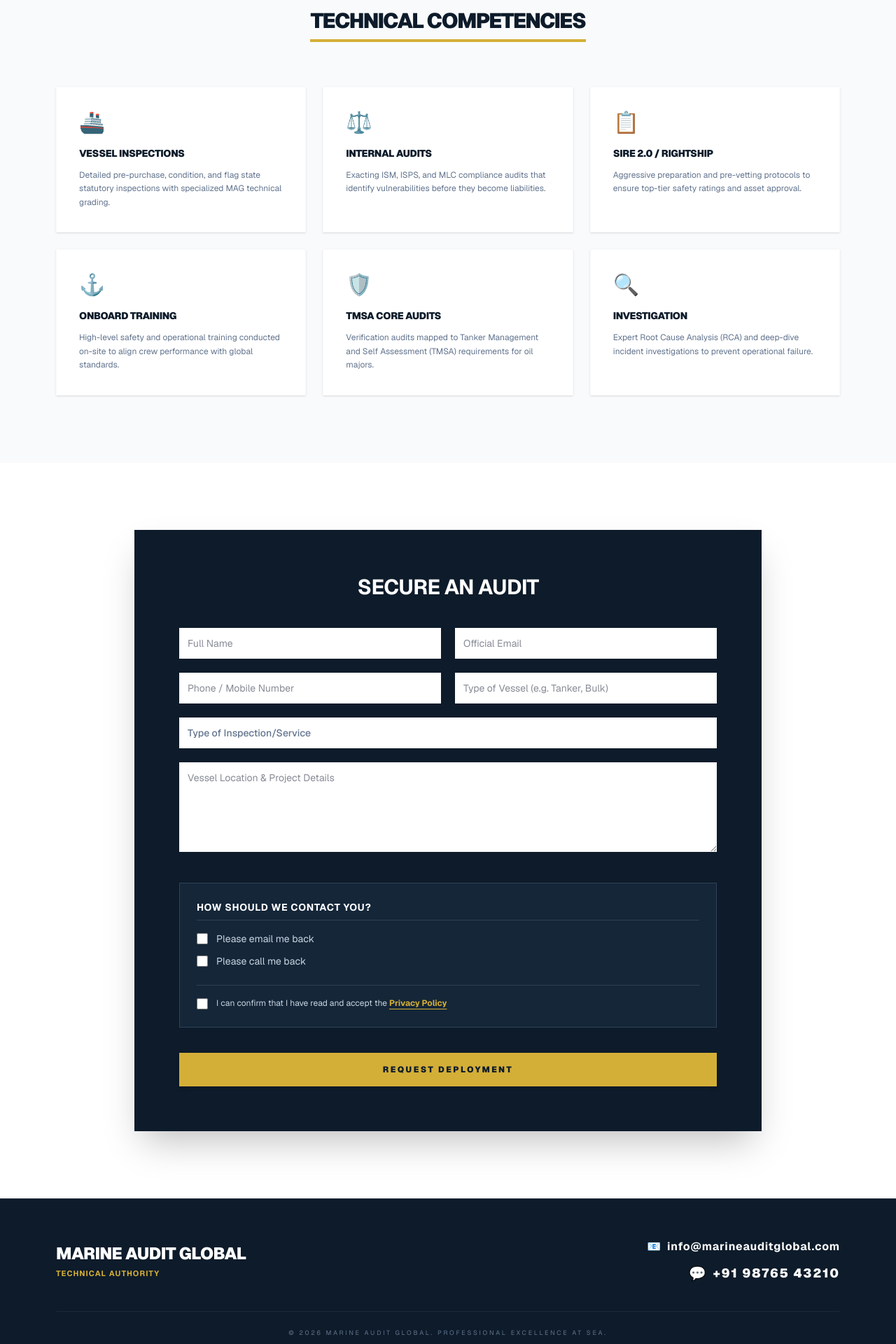
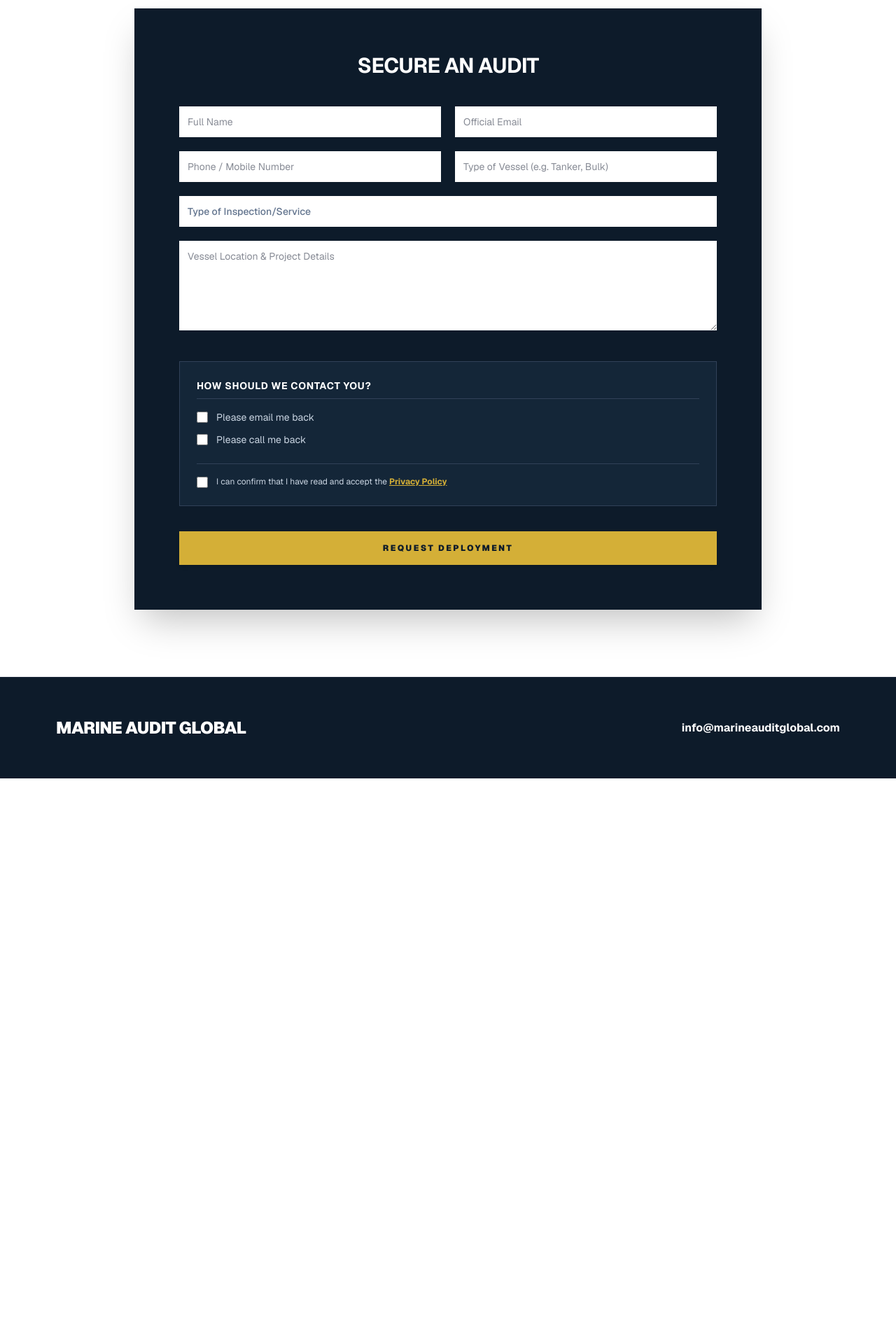
Before and after one commit to harjeetsinghsandhu3/marine-audit-global, a Next.js app: page / in a window 1280 px wide. Shown: the part 780-2700 px from the top of the page at 70% size. After the commit the page ends 1892 px from the top, so only its background shows below. Built offline with nearby package versions, Linux system fonts and the light colour scheme.

Commit message:
Update page.js

```diff
--- a/src/app/page.js
+++ b/src/app/page.js
@@ -1,6 +1,64 @@
-import React from 'react';
+"use client"; // Required for Next.js App Router
+
+import React, { useState } from 'react';
 
 export default function Home() {
+  const [isMenuOpen, setIsMenuOpen] = useState(false);
+
+  // --- FORM STATE MANAGEMENT ---
+  const [formData, setFormData] = useState({
+    fullName: '',
+    email: '',
+    phone: '',
+    vesselType: '',
+    serviceType: 'Type of Inspection/Service',
+    details: '',
+    contactEmail: false,
+    contactPhone: false,
+    privacyAccepted: false
+  });
+
+  const [status, setStatus] = useState('idle'); // idle, loading, success, error
+
+  // Handle Input Changes
+  const handleChange = (e) => {
+    const { name, value, type, checked } = e.target;
+    setFormData(prev => ({
+      ...prev,
+      [name]: type === 'checkbox' ? checked : value
+    }));
+  };
+
+  // Handle Submission
+  const handleSubmit = async (e) => {
+    e.preventDefault();
+
+    if (!formData.privacyAccepted) {
+      alert("Please accept the Privacy Policy to continue.");
+      return;
+    }
+
+    setStatus('loading');
+
+    try {
+      // SIMULATION: This is where you would call your API
+      // Example: await fetch('/api/send-email', { method: 'POST', body: JSON.stringify(formData) });
+      await new Promise((resolve) => setTimeout(resolve, 2000));
+
+      console.log("Form Data Delivered:", formData);
+      setStatus('success');
+
+      // Reset form after success
+      setFormData({
+        fullName: '', email: '', phone: '', vesselType: '',
+        serviceType: 'Type of Inspection/Service', details: '',
+        contactEmail: false, contactPhone: false, privacyAccepted: false
+      });
+    } catch (error) {
+      setStatus('error');
+    }
+  };
+
   return (
     <div className="flex flex-col min-h-screen bg-white font-sans text-slate-900 scroll-smooth">
 
@@ -14,7 +72,7 @@
         </div>
 
         <div className="hidden lg:flex gap-10 items-center">
-          <a href="#home" className="text-sm font-bold uppercase tracking-widest text-[#0D1B2A] hover:text-[#D4AF37] border-b-2 border-[#D4AF37] pb-1 transition-all">Home</a>
+          <a href="#home" className="text-sm font-bold uppercase tracking-widest text-[#0D1B2A] hover:text-[#D4AF37] transition-all">Home</a>
           <a href="#services" className="text-sm font-bold uppercase tracking-widest text-slate-500 hover:text-[#0D1B2A] transition-all">Services</a>
           <a href="#contact" className="text-sm font-bold uppercase tracking-widest text-slate-500 hover:text-[#0D1B2A] transition-all">Contact</a>
         </div>
@@ -36,8 +94,7 @@
               <div className="max-w-lg border-l-4 border-[#0D1B2A] pl-6 py-2 mb-8">
                 <p className="text-base text-slate-700 leading-relaxed font-medium">
                   Marine Audit Global (MAG) defines excellence. Our elite surveyors deliver
-                  high-impact technical audits that eliminate risk, fortify safety, and
-                  guarantee total operational compliance for the global fleet.
+                  high-impact technical audits.
                 </p>
               </div>
               <a href="#audit-form" className="inline-block bg-[#0D1B2A] text-white px-8 py-4 font-bold text-[11px] uppercase tracking-widest hover:bg-[#1E3A8A] transition-all shadow-lg">
@@ -52,43 +109,47 @@
                   alt="Industrial Tanker Vessel"
                   className="w-full h-[450px] object-cover"
                 />
-                <div className="absolute bottom-0 right-0 bg-[#0D1B2A] text-white px-4 py-2 font-bold text-[10px] uppercase tracking-widest">
-                  Active Asset Inspection
-                </div>
               </div>
             </div>
           </div>
         </section>
 
-        {/* TECHNICAL COMPETENCIES */}
-        <section id="services" className="py-24 bg-[#F9FAFB] px-6 lg:px-20">
-          <div className="max-w-7xl mx-auto text-center">
-            <h2 className="text-3xl font-black text-[#0D1B2A] mb-16 uppercase tracking-tighter border-b-4 border-[#D4AF37] inline-block pb-2">
-              Technical Competencies
-            </h2>
-            <div className="grid md:grid-cols-2 lg:grid-cols-3 gap-6">
-              <ServiceCard title="Vessel Inspections" desc="Detailed pre-purchase, condition, and flag state statutory inspections with specialized MAG technical grading." icon="🚢" />
-              <ServiceCard title="Internal Audits" desc="Exacting ISM, ISPS, and MLC compliance audits that identify vulnerabilities before they become liabilities." icon="⚖️" />
-              <ServiceCard title="Sire 2.0 / Rightship" desc="Aggressive preparation and pre-vetting protocols to ensure top-tier safety ratings and asset approval." icon="📋" />
-              <ServiceCard title="Onboard Training" desc="High-level safety and operational training conducted on-site to align crew performance with global standards." icon="⚓" />
-              <ServiceCard title="TMSA Core Audits" desc="Verification audits mapped to Tanker Management and Self Assessment (TMSA) requirements for oil majors." icon="🛡️" />
-              <ServiceCard title="Investigation" desc="Expert Root Cause Analysis (RCA) and deep-dive incident investigations to prevent operational failure." icon="🔍" />
-            </div>
-          </div>
-        </section>
-
-        {/* SECURE AN AUDIT FORM & CONTACT PREFERENCES */}
+        {/* WORKABLE FORM SECTION */}
         <section id="audit-form" className="py-24 bg-white px-6">
           <div className="max-w-4xl mx-auto bg-[#0D1B2A] p-10 lg:p-16 shadow-2xl">
             <h3 className="text-3xl font-bold text-white mb-10 text-center uppercase tracking-tight">Secure An Audit</h3>
-            <form className="grid grid-cols-1 md:grid-cols-2 gap-5">
-              <input type="text" placeholder="Full Name" className="p-3 bg-white text-sm outline-none w-full" required />
-              <input type="email" placeholder="Official Email" className="p-3 bg-white text-sm outline-none w-full" required />
-              <input type="tel" placeholder="Phone / Mobile Number" className="p-3 bg-white text-sm outline-none w-full" required />
-              <input type="text" placeholder="Type of Vessel (e.g. Tanker, Bulk)" className="p-3 bg-white text-sm outline-none w-full" />
 
-              <select className="p-3 bg-white text-sm outline-none w-full md:col-span-2 appearance-none text-slate-500 font-medium">
-                <option>Type of Inspection/Service</option>
+            {status === 'success' ? (
+              <div className="text-center py-10 animate-pulse">
+                <div className="text-[#D4AF37] text-6xl mb-4">✓</div>
+                <h4 className="text-white text-xl font-bold uppercase tracking-widest">Deployment Request Received</h4>
+                <p className="text-slate-400 mt-2">A technical officer will contact you within 4 hours.</p>
+                <button onClick={() => setStatus('idle')} className="mt-8 text-[#D4AF37] text-xs font-bold uppercase underline">Submit another request</button>
+              </div>
+            ) : (
+              <form onSubmit={handleSubmit} className="grid grid-cols-1 md:grid-cols-2 gap-5">
+                <input
+                  type="text" name="fullName" value={formData.fullName} onChange={handleChange}
+                  placeholder="Full Name" className="p-3 bg-white text-sm outline-none w-full" required
+                />
+                <input
+                  type="email" name="email" value={formData.email} onChange={handleChange}
+                  placeholder="Official Email" className="p-3 bg-white text-sm outline-none w-full" required
+                />
+                <input
+                  type="tel" name="phone" value={formData.phone} onChange={handleChange}
+                  placeholder="Phone / Mobile Number" className="p-3 bg-white text-sm outline-none w-full" required
+                />
+                <input
+                  type="text" name="vesselType" value={formData.vesselType} onChange={handleChange}
+                  placeholder="Type of Vessel (e.g. Tanker, Bulk)" className="p-3 bg-white text-sm outline-none w-full"
+                />
+
+                <select
+                  name="serviceType" value={formData.serviceType} onChange={handleChange}
+                  className="p-3 bg-white text-sm outline-none w-full md:col-span-2 appearance-none text-slate-500 font-medium"
+                >
+                  <option disabled>Type of Inspection/Service</option>
                   <option>Vessel Inspections</option>
                   <option>Internal Audits</option>
                   <option>Onboard Training</option>
@@ -97,72 +158,58 @@
                   <option>Incident Investigation</option>
                 </select>
 
-              <textarea placeholder="Vessel Location & Project Details" className="p-3 bg-white text-sm outline-none w-full md:col-span-2 h-32"></textarea>
+                <textarea
+                  name="details" value={formData.details} onChange={handleChange}
+                  placeholder="Vessel Location & Project Details" className="p-3 bg-white text-sm outline-none w-full md:col-span-2 h-32"
+                ></textarea>
 
-              {/* CONTACT PREFERENCES SECTION */}
+                {/* CONTACT PREFERENCES */}
                 <div className="md:col-span-2 mt-6 p-6 border border-slate-700 bg-[#142638]">
                   <p className="text-white font-bold text-sm uppercase tracking-wider mb-4 border-b border-slate-700 pb-2">How should we contact you?</p>
 
                   <div className="space-y-3">
                     <label className="flex items-center gap-3 cursor-pointer group">
-                    <input type="checkbox" className="w-4 h-4 accent-[#D4AF37] border-none rounded-none" />
+                      <input type="checkbox" name="contactEmail" checked={formData.contactEmail} onChange={handleChange} className="w-4 h-4 accent-[#D4AF37]" />
                       <span className="text-slate-300 text-sm group-hover:text-white transition-colors">Please email me back</span>
                     </label>
 
                     <label className="flex items-center gap-3 cursor-pointer group">
-                    <input type="checkbox" className="w-4 h-4 accent-[#D4AF37] border-none rounded-none" />
+                      <input type="checkbox" name="contactPhone" checked={formData.contactPhone} onChange={handleChange} className="w-4 h-4 accent-[#D4AF37]" />
                       <span className="text-slate-300 text-sm group-hover:text-white transition-colors">Please call me back</span>
                     </label>
 
                     <label className="flex items-start gap-3 mt-6 pt-4 border-t border-slate-700 cursor-pointer group">
-                    <input type="checkbox" required className="w-4 h-4 mt-0.5 accent-[#D4AF37] border-none rounded-none" />
+                      <input type="checkbox" name="privacyAccepted" checked={formData.privacyAccepted} onChange={handleChange} required className="w-4 h-4 mt-0.5 accent-[#D4AF37]" />
                       <span className="text-slate-300 text-xs leading-relaxed group-hover:text-white transition-colors">
-                      I can confirm that I have read and accept the <a href="#" className="text-[#D4AF37] underline underline-offset-4 font-bold">Privacy Policy</a>
+                        I can confirm that I have read and accept the <a href="#" className="text-[#D4AF37] underline font-bold">Privacy Policy</a>
                       </span>
                     </label>
                   </div>
                 </div>
 
-              <button type="submit" className="md:col-span-2 mt-4 bg-[#D4AF37] text-[#0D1B2A] font-black py-4 uppercase tracking-[0.2em] text-xs hover:bg-white transition-all shadow-md">
-                Request Deployment
+                <button
+                  type="submit"
+                  disabled={status === 'loading'}
+                  className="md:col-span-2 mt-4 bg-[#D4AF37] text-[#0D1B2A] font-black py-4 uppercase tracking-[0.2em] text-xs hover:bg-white transition-all shadow-md disabled:bg-slate-500 disabled:cursor-not-allowed"
+                >
+                  {status === 'loading' ? 'Processing Deployment...' : 'Request Deployment'}
                 </button>
               </form>
+            )}
           </div>
         </section>
       </main>
 
-      {/* FOOTER */}
-      <footer id="contact" className="bg-[#0D1B2A] text-white py-14 px-6 lg:px-20 border-t border-slate-800">
+      <footer className="bg-[#0D1B2A] text-white py-14 px-6 lg:px-20 border-t border-slate-800">
         <div className="max-w-7xl mx-auto flex flex-col md:flex-row justify-between items-center gap-10">
           <div className="text-center md:text-left">
             <h4 className="text-2xl font-black tracking-tight">MARINE AUDIT GLOBAL</h4>
-            <p className="text-[#D4AF37] font-bold text-[11px] uppercase tracking-widest mt-1">Technical Authority</p>
           </div>
-          <div className="text-center md:text-right space-y-3">
-            <div className="flex items-center justify-center md:justify-end gap-2 text-sm lg:text-base font-bold tracking-wider hover:text-[#D4AF37] transition-colors cursor-pointer">
-              <span>📧</span>
-              <a href="mailto:info@marineauditglobal.com">info@marineauditglobal.com</a>
+          <div className="text-center md:text-right">
+            <a href="mailto:info@marineauditglobal.com" className="font-bold hover:text-[#D4AF37]">info@marineauditglobal.com</a>
           </div>
-            <div className="flex items-center justify-center md:justify-end gap-2 text-base lg:text-lg font-black tracking-widest hover:text-[#D4AF37] transition-colors">
-              <span className="text-green-500 text-xl">💬</span>
-              <a href="tel:+919876543210">+91 98765 43210</a>
-            </div>
-          </div>
-        </div>
-        <div className="mt-10 pt-6 border-t border-slate-800 text-center text-[9px] text-slate-500 uppercase tracking-[0.3em]">
-          © 2026 Marine Audit Global. Professional Excellence at Sea.
         </div>
       </footer>
     </div>
   );
 }
-
-function ServiceCard({ title, desc, icon }) {
-  return (
-    <div className="p-8 bg-white shadow-sm border border-slate-50 text-left hover:shadow-xl transition-all">
-      <div className="text-3xl mb-4 text-slate-400">{icon}</div>
-      <h3 className="text-sm font-black text-[#0D1B2A] uppercase mb-3 tracking-tight">{title}</h3>
-      <p className="text-[12px] text-slate-500 leading-relaxed">{desc}</p>
-    </div>
-  );
-}
```
Lines whose indentation alone changed are shown as unchanged.
